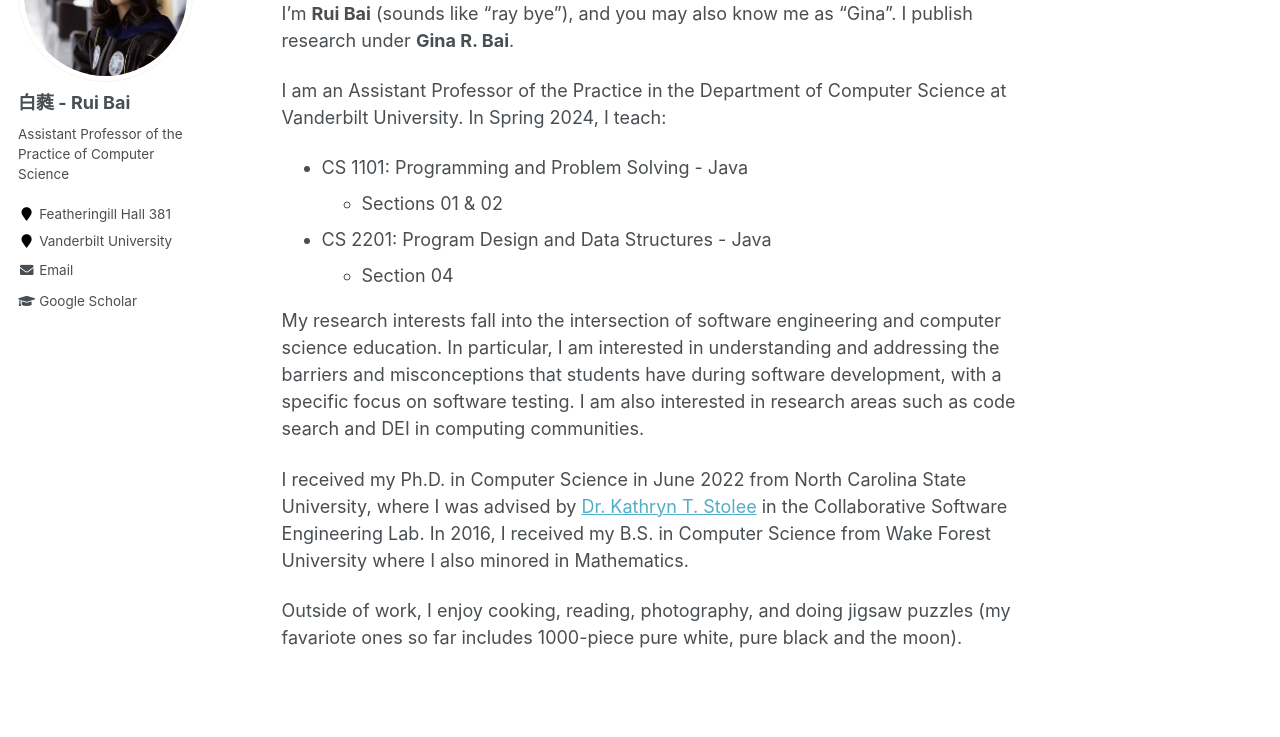
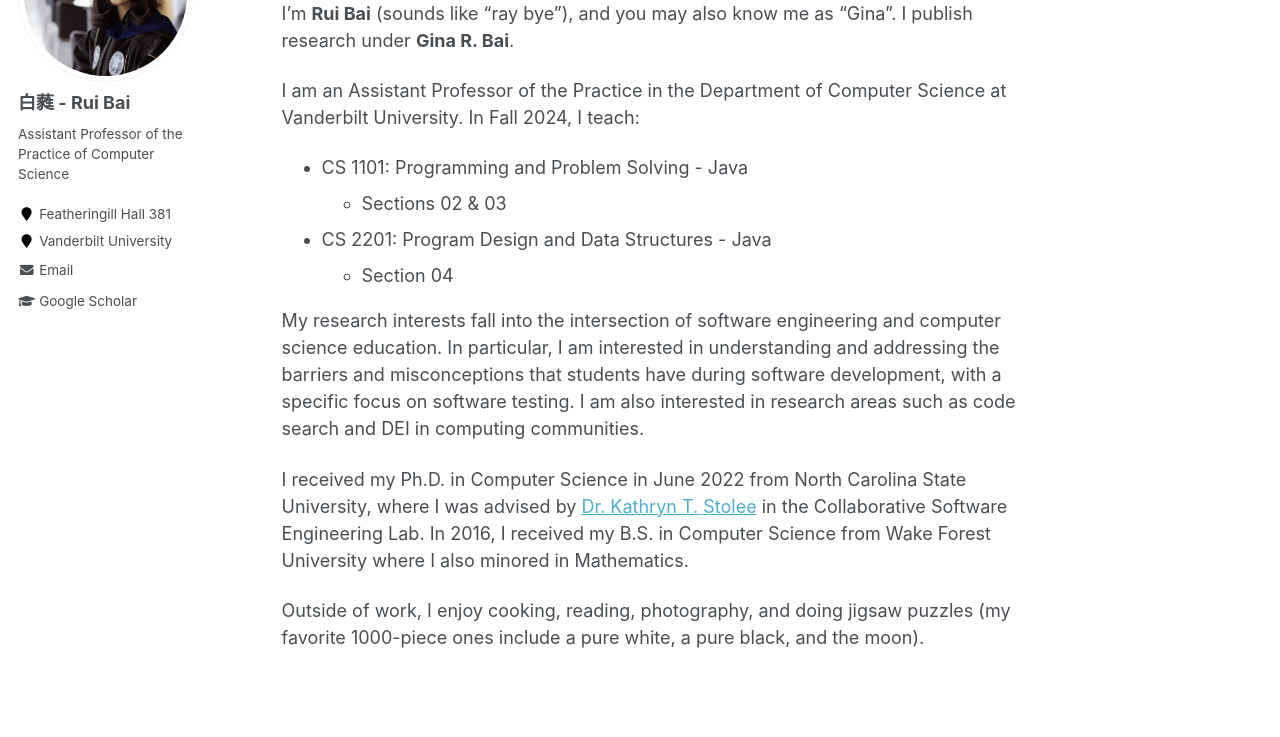
Before and after one commit to ginaBai/ginabai.github.io, a Jekyll site: the page built from _pages/about.md, in a window 1280 px wide and 1075 px high. Shown: the part 211-948 px from the top of the window. Built offline with Jekyll 4.4.1, drawn with Linux system fonts in a browser that asks for light colours.

Commit message:
Updated intro page

```diff
--- a/_pages/about.md
+++ b/_pages/about.md
@@ -12,10 +12,10 @@
 
 I'm <b>Rui Bai</b> (sounds like "ray bye"), and you may also know me as "Gina". I publish research under <b>Gina R. Bai</b>.
 
-I am an Assistant Professor of the Practice in the Department of Computer Science at Vanderbilt University. In Spring 2024, I teach:
+I am an Assistant Professor of the Practice in the Department of Computer Science at Vanderbilt University. In Fall 2024, I teach:
 
 - CS 1101: Programming and Problem Solving - Java
-  - Sections 01 & 02
+  - Sections 02 & 03
 - CS 2201: Program Design and Data Structures - Java
   - Section 04
 
@@ -23,6 +23,6 @@
 
 I received my Ph.D. in Computer Science in June 2022 from North Carolina State University, where I was advised by <a href="https://kstolee.github.io" target="_blank">Dr. Kathryn T. Stolee</a> in the Collaborative Software Engineering Lab. In 2016, I received my B.S. in Computer Science from Wake Forest University where I also minored in Mathematics.
 
-Outside of work, I enjoy cooking, reading, photography, and doing jigsaw puzzles (my favariote ones so far includes 1000-piece pure white, pure black and the moon).
+Outside of work, I enjoy cooking, reading, photography, and doing jigsaw puzzles (my favorite 1000-piece ones include a pure white, a pure black, and the moon).
 
 <!--- --->
```
Also changed, not shown: _publications/icseseet24_ChatGPTinIntro.md (+1 -1 lines).
